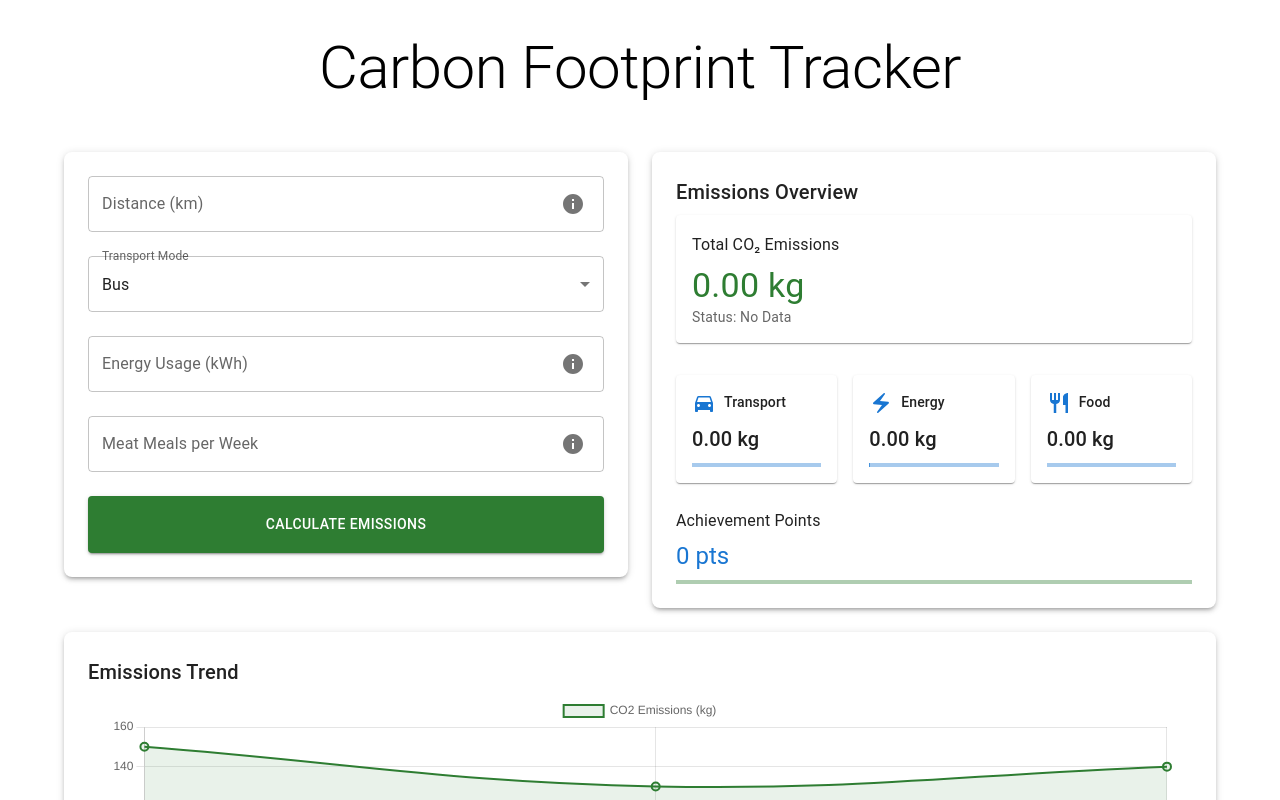
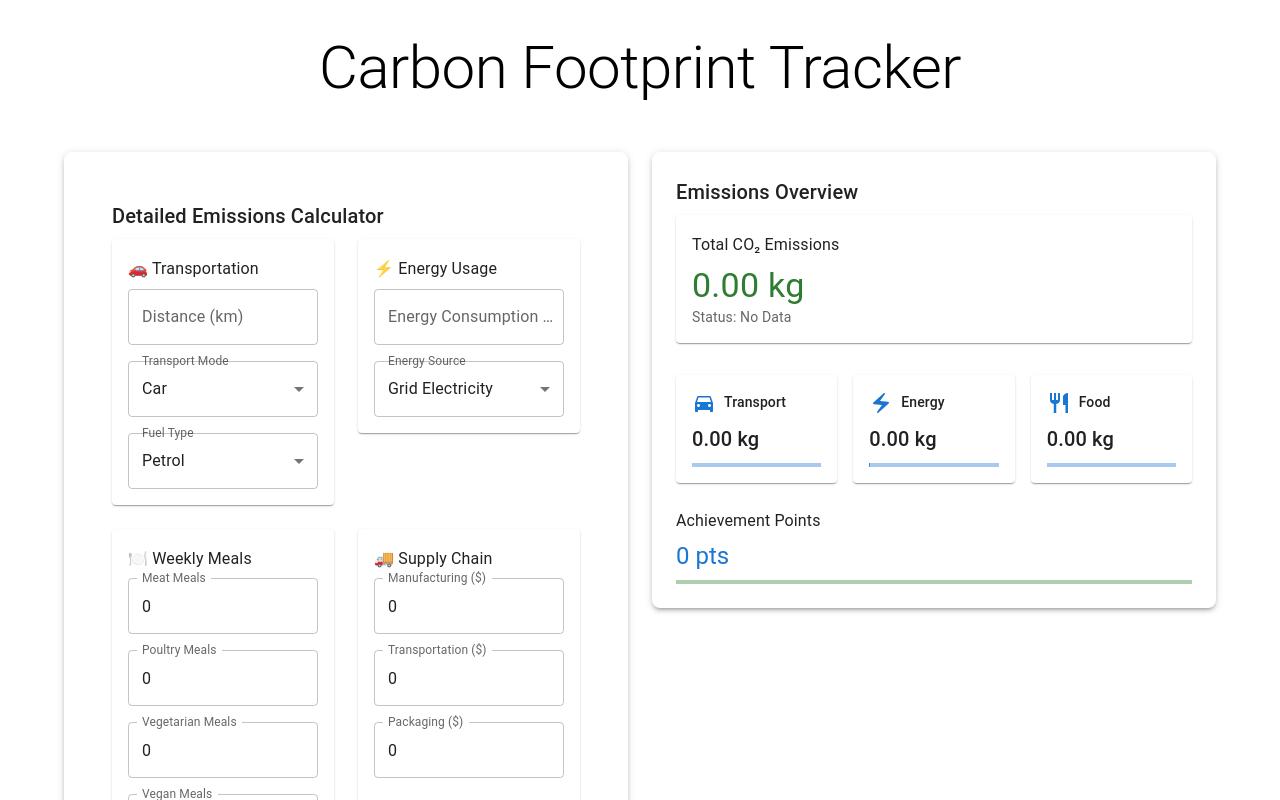
Before and after one commit to bibinbenson/carbon-tracker, a React (Create React App) app: page / in a window 1280 px wide. Shown: the top 800 px of the page. Built offline with nearby package versions, Linux system fonts and the light colour scheme.

Commit message:
Fix NaN issue in Virtual Forest and remove unused error variable in InputForm

```diff
--- a/src/components/Gamification/VirtualForest.js
+++ b/src/components/Gamification/VirtualForest.js
@@ -13,15 +13,18 @@ const TREE_STAGES = {
 const VirtualForest = ({ healthStatus }) => {
   const [trees, setTrees] = useState([]);
 
+  // Fallback logic to prevent NaN
+  const forestHealth = typeof healthStatus === 'number' && !isNaN(healthStatus) ? healthStatus : 0;
+
   useEffect(() => {
-    const treeCount = Math.ceil(healthStatus / 20);
+    const treeCount = Math.ceil(forestHealth / 20); // Divide health into 5 stages
     const newTrees = Array(5).fill(null).map((_, index) => ({
       id: index,
-      stage: index < treeCount ? getTreeStage(healthStatus) : 'SEED',
+      stage: index < treeCount ? getTreeStage(forestHealth) : 'SEED',
       active: index < treeCount
     }));
     setTrees(newTrees);
-  }, [healthStatus]);
+  }, [forestHealth]);
 
   const getTreeStage = (health) => {
     if (health >= 90) return 'MATURE';
@@ -31,7 +34,7 @@ const VirtualForest = ({ healthStatus }) => {
   };
 
   return (
-    <Box sx={{ textAlign: 'center' }}>
+    <Box sx={{ textAlign: 'center', p: 3 }}>
       <Typography variant="h6" gutterBottom>
         Your Virtual Forest
       </Typography>
@@ -42,20 +45,21 @@ const VirtualForest = ({ healthStatus }) => {
         </Typography>
         <LinearProgress
           variant="determinate"
-          value={healthStatus}
+          value={forestHealth}
           sx={{
             height: 10,
             borderRadius: 5,
             bgcolor: 'grey.200',
             '& .MuiLinearProgress-bar': {
-              bgcolor: healthStatus > 70 ? 'success.main' :
-                      healthStatus > 40 ? 'warning.main' : 'error.main',
+              bgcolor:
+                forestHealth > 70 ? 'success.main' :
+                forestHealth > 40 ? 'warning.main' : 'error.main',
               borderRadius: 5,
             }
           }}
         />
         <Typography variant="body2" sx={{ mt: 1 }}>
-          {healthStatus.toFixed(1)}%
+          {forestHealth.toFixed(1)}%
         </Typography>
       </Box>
 
--- a/src/components/InputForm.js
+++ b/src/components/InputForm.js
@@ -7,152 +7,234 @@ import {
   Select,
   MenuItem,
   Box,
-  Tooltip,
-  IconButton,
-  Alert,
-  LinearProgress
+  LinearProgress,
+  Grid,
+  Typography,
+  Paper
 } from '@mui/material';
-import InfoIcon from '@mui/icons-material/Info';
+import { EMISSION_FACTORS } from '../utils/emissionFactors';
 
 const InputForm = ({ onCalculate }) => {
   const [formData, setFormData] = useState({
     distance: '',
-    transportMode: 'bus',
+    transportMode: 'car',
+    fuelType: 'petrol',
     energyUsage: '',
-    meatMeals: ''
+    energySource: 'electricity',
+    meals: {
+      meat: 0,
+      poultry: 0,
+      vegetarian: 0,
+      vegan: 0
+    },
+    supplyChain: {
+      manufacturing: 0,
+      transportation: 0,
+      packaging: 0
+    }
   });
 
   const [loading, setLoading] = useState(false);
   const [error, setError] = useState(null);
 
-  const handleChange = (event) => {
-    const { name, value } = event.target;
+  const handleChange = (path, value) => {
     setFormData(prev => ({
       ...prev,
-      [name]: value
+      [path]: value
     }));
   };
 
-  const handleSubmit = async () => {
+  const handleNestedChange = (parent, child, value) => {
+    setFormData(prev => ({
+      ...prev,
+      [parent]: {
+        ...prev[parent],
+        [child]: Number(value)
+      }
+    }));
+  };
+
+  const calculateEmissions = () => {
+    // Transport calculations
+    const transportEmissions = formData.distance *
+      EMISSION_FACTORS.transport[formData.transportMode][formData.fuelType] || 0;
+
+    // Energy calculations
+    const energyEmissions = formData.energyUsage *
+      EMISSION_FACTORS.energy[formData.energySource];
+
+    // Food calculations
+    const foodEmissions =
+      (formData.meals.meat * EMISSION_FACTORS.food.meat) +
+      (formData.meals.poultry * EMISSION_FACTORS.food.poultry) +
+      (formData.meals.vegetarian * EMISSION_FACTORS.food.vegetarian) +
+      (formData.meals.vegan * EMISSION_FACTORS.food.vegan);
+
+    // Supply chain calculations
+    const supplyChainEmissions =
+      (formData.supplyChain.manufacturing * EMISSION_FACTORS.supplyChain.manufacturing) +
+      (formData.supplyChain.transportation * EMISSION_FACTORS.supplyChain.transportation) +
+      (formData.supplyChain.packaging * EMISSION_FACTORS.supplyChain.packaging);
+
+    return {
+      total: transportEmissions + energyEmissions + foodEmissions + supplyChainEmissions,
+      breakdown: {
+        transport: transportEmissions,
+        energy: energyEmissions,
+        food: foodEmissions,
+        supplyChain: supplyChainEmissions
+      },
+      intensity: {
+        transport: transportEmissions / formData.distance,
+        energy: energyEmissions / formData.energyUsage
+      }
+    };
+  };
+
+  const handleSubmit = () => {
     try {
       setLoading(true);
-      setError(null);
-
-      const emissions = calculateEmissions(formData);
+      const emissions = calculateEmissions();
       onCalculate(emissions, formData);
-
     } catch (err) {
-      setError('Failed to calculate emissions. Please try again.');
+      setError('Calculation error: ' + err.message);
     } finally {
       setLoading(false);
     }
   };
 
-  const calculateEmissions = (data) => {
-    const { distance, transportMode, energyUsage, meatMeals } = data;
+  return (
+    <Box sx={{ p: 3, bgcolor: 'background.paper', borderRadius: 2 }}>
+      <Typography variant="h6" gutterBottom>
+        Detailed Emissions Calculator
+      </Typography>
 
-    const transportFactor = transportMode === 'car' ? 0.2 : 0.1;
-    const transportEmissions = distance * transportFactor;
-    const energyEmissions = energyUsage * 0.5;
-    const foodEmissions = meatMeals * 2.5;
-
-    return {
-      total: transportEmissions + energyEmissions + foodEmissions,
-      transport: transportEmissions,
-      energy: energyEmissions,
-      food: foodEmissions
-    };
-  };
-
-  return (
-    <Box sx={{ display: 'flex', flexDirection: 'column', gap: 3 }}>
-      {error && (
-        <Alert severity="error" sx={{ mb: 2 }}>
-          {error}
-        </Alert>
-      )}
-
+      <Grid container spacing={3}>
+        {/* Transport Section */}
+        <Grid item xs={12} md={6}>
+          <Paper sx={{ p: 2 }}>
+            <Typography variant="subtitle1" gutterBottom>
+              🚗 Transportation
+            </Typography>
             <TextField
-        name="distance"
+              fullWidth
               label="Distance (km)"
               type="number"
               value={formData.distance}
-        onChange={handleChange}
-        fullWidth
-        InputProps={{
-          endAdornment: (
-            <Tooltip title="Enter your total travel distance in kilometers">
-              <IconButton size="small">
-                <InfoIcon />
-              </IconButton>
-            </Tooltip>
-          )
-        }}
+              onChange={(e) => handleChange('distance', e.target.value)}
+              sx={{ mb: 2 }}
             />
-
-      <FormControl fullWidth>
+            <FormControl fullWidth sx={{ mb: 2 }}>
               <InputLabel>Transport Mode</InputLabel>
               <Select
-          name="transportMode"
                 value={formData.transportMode}
-          onChange={handleChange}
+                onChange={(e) => handleChange('transportMode', e.target.value)}
               >
+                <MenuItem value="car">Car</MenuItem>
                 <MenuItem value="bus">Bus</MenuItem>
-          <MenuItem value="car">Car</MenuItem>
                 <MenuItem value="train">Train</MenuItem>
               </Select>
             </FormControl>
+            {formData.transportMode === 'car' && (
+              <FormControl fullWidth>
+                <InputLabel>Fuel Type</InputLabel>
+                <Select
+                  value={formData.fuelType}
+                  onChange={(e) => handleChange('fuelType', e.target.value)}
+                >
+                  <MenuItem value="petrol">Petrol</MenuItem>
+                  <MenuItem value="diesel">Diesel</MenuItem>
+                  <MenuItem value="hybrid">Hybrid</MenuItem>
+                  <MenuItem value="electric">Electric</MenuItem>
+                </Select>
+              </FormControl>
+            )}
+          </Paper>
+        </Grid>
 
+        {/* Energy Section */}
+        <Grid item xs={12} md={6}>
+          <Paper sx={{ p: 2 }}>
+            <Typography variant="subtitle1" gutterBottom>
+              ⚡ Energy Usage
+            </Typography>
             <TextField
-        name="energyUsage"
-        label="Energy Usage (kWh)"
+              fullWidth
+              label="Energy Consumption (kWh)"
               type="number"
               value={formData.energyUsage}
-        onChange={handleChange}
+              onChange={(e) => handleChange('energyUsage', e.target.value)}
+              sx={{ mb: 2 }}
+            />
+            <FormControl fullWidth>
+              <InputLabel>Energy Source</InputLabel>
+              <Select
+                value={formData.energySource}
+                onChange={(e) => handleChange('energySource', e.target.value)}
+              >
+                <MenuItem value="electricity">Grid Electricity</MenuItem>
+                <MenuItem value="naturalGas">Natural Gas</MenuItem>
+                <MenuItem value="solar">Solar</MenuItem>
+                <MenuItem value="wind">Wind</MenuItem>
+              </Select>
+            </FormControl>
+          </Paper>
+        </Grid>
+
+        {/* Food Section */}
+        <Grid item xs={12} md={6}>
+          <Paper sx={{ p: 2 }}>
+            <Typography variant="subtitle1" gutterBottom>
+              🍽️ Weekly Meals
+            </Typography>
+            {Object.keys(formData.meals).map((mealType) => (
+              <TextField
+                key={mealType}
                 fullWidth
-        InputProps={{
-          endAdornment: (
-            <Tooltip title="Enter your monthly electricity consumption">
-              <IconButton size="small">
-                <InfoIcon />
-              </IconButton>
-            </Tooltip>
-          )
-        }}
+                label={`${mealType.charAt(0).toUpperCase() + mealType.slice(1)} Meals`}
+                type="number"
+                value={formData.meals[mealType]}
+                onChange={(e) => handleNestedChange('meals', mealType, e.target.value)}
+                sx={{ mb: 2 }}
               />
+            ))}
+          </Paper>
+        </Grid>
 
+        {/* Supply Chain Section */}
+        <Grid item xs={12} md={6}>
+          <Paper sx={{ p: 2 }}>
+            <Typography variant="subtitle1" gutterBottom>
+              🚚 Supply Chain
+            </Typography>
+            {Object.keys(formData.supplyChain).map((category) => (
               <TextField
-        name="meatMeals"
-        label="Meat Meals per Week"
+                key={category}
+                fullWidth
+                label={`${category.charAt(0).toUpperCase() + category.slice(1)} ($)`}
                 type="number"
-        value={formData.meatMeals}
-        onChange={handleChange}
+                value={formData.supplyChain[category]}
+                onChange={(e) => handleNestedChange('supplyChain', category, e.target.value)}
+                sx={{ mb: 2 }}
+              />
+            ))}
+          </Paper>
+        </Grid>
+
+        {/* Submit Section */}
+        <Grid item xs={12}>
+          <Button
             fullWidth
-        InputProps={{
-          endAdornment: (
-            <Tooltip title="Enter number of meat-containing meals per week">
-              <IconButton size="small">
-                <InfoIcon />
-              </IconButton>
-            </Tooltip>
-          )
-        }}
-      />
-
-      <Button
             variant="contained"
+            size="large"
             onClick={handleSubmit}
             disabled={loading}
-        sx={{
-          py: 2,
-          bgcolor: 'success.main',
-          '&:hover': {
-            bgcolor: 'success.dark'
-          }
-        }}
+            sx={{ py: 2 }}
           >
-        {loading ? <LinearProgress /> : 'CALCULATE EMISSIONS'}
+            {loading ? <LinearProgress /> : 'Calculate Detailed Emissions'}
           </Button>
+        </Grid>
+      </Grid>
     </Box>
   );
 };
```
Lines whose indentation alone changed are shown as unchanged.
